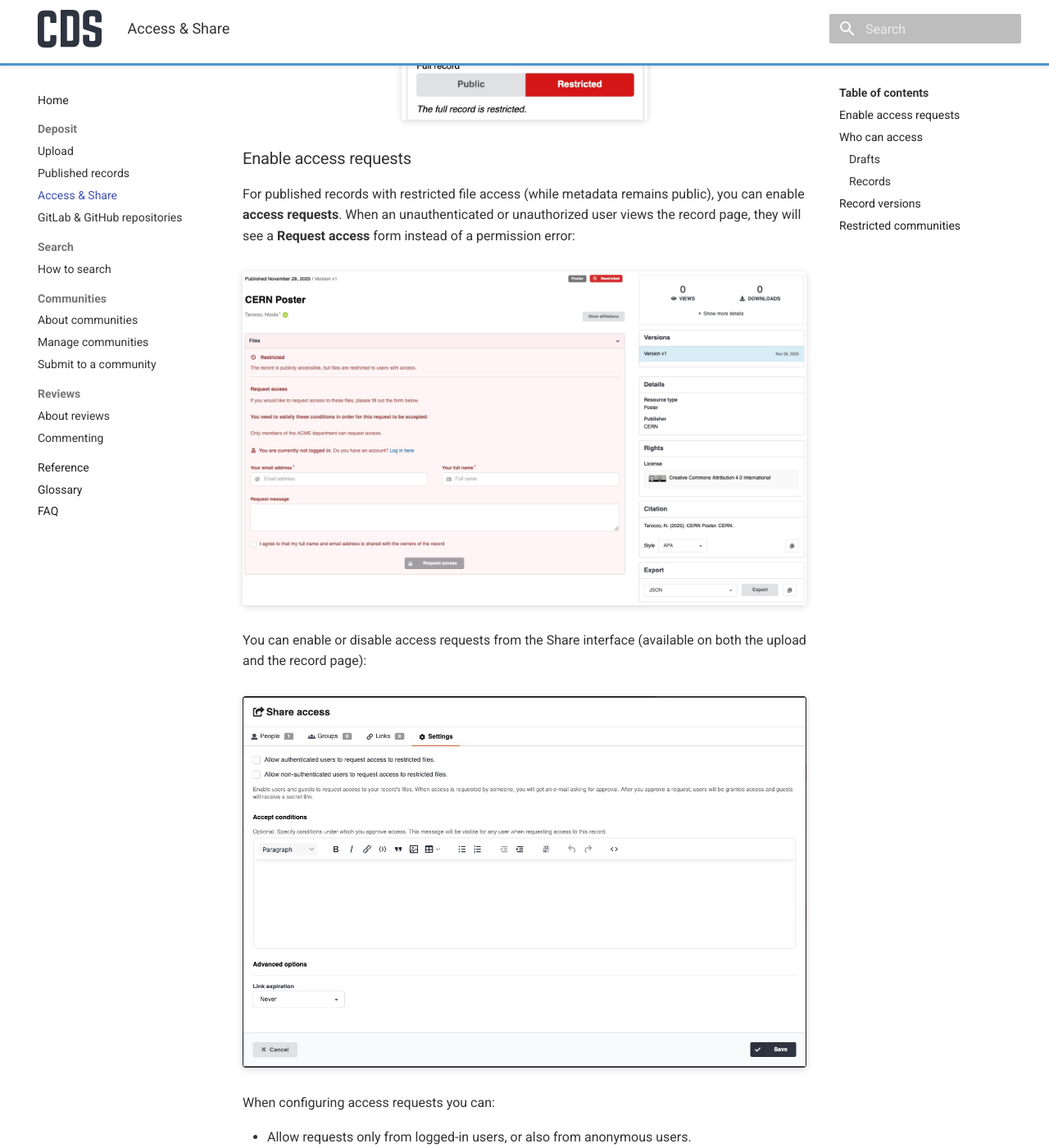
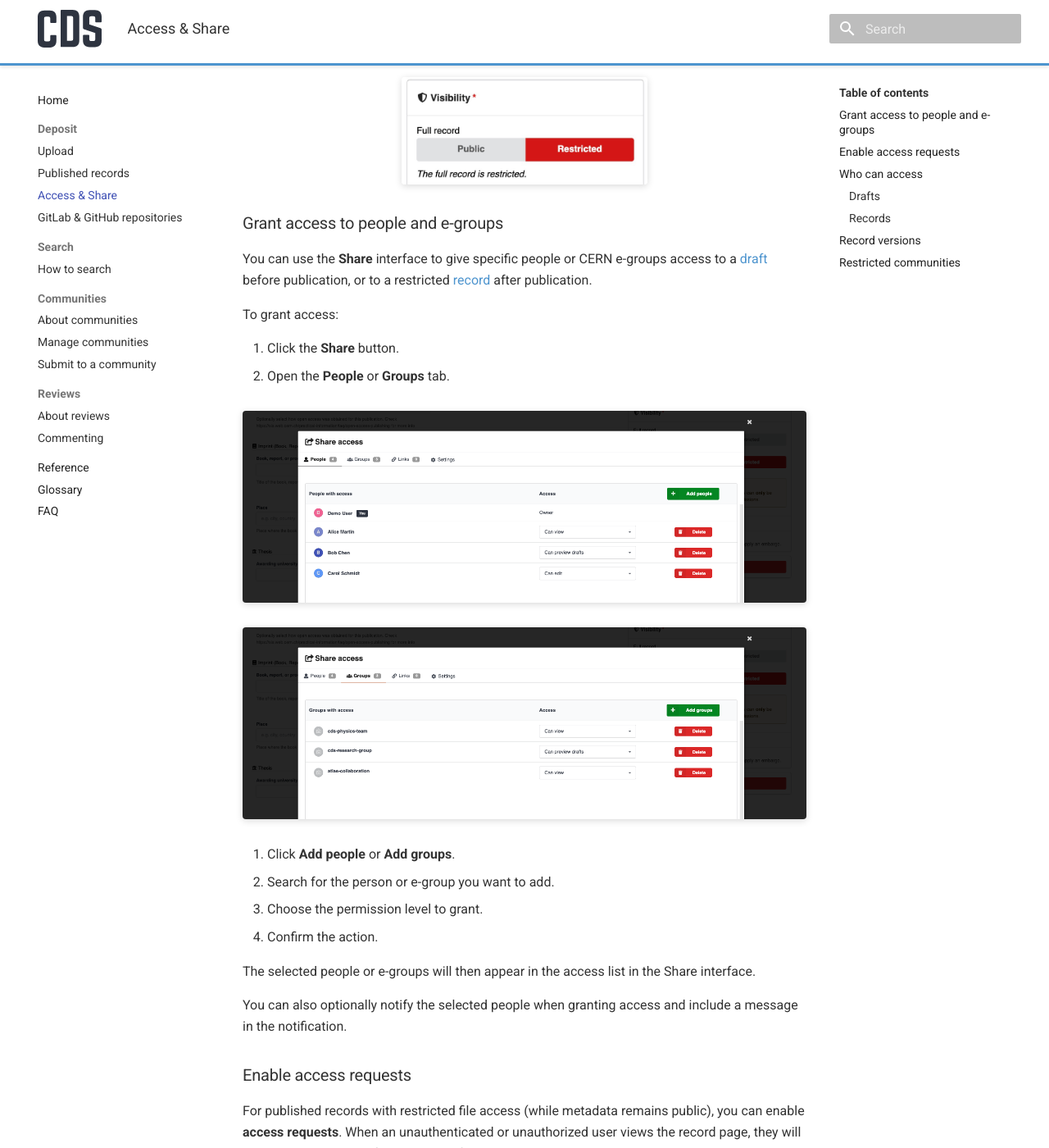
Before and after one commit to CERNDocumentServer/docs-cds-rdm, an MkDocs documentation site: the page built from docs/deposit/access-share.md, in a window 1280 px wide and 1400 px high, scrolled down 687 px. Shown: the whole window at 82% size. Built offline with MkDocs 1.6.1 and Material for MkDocs 9.7.7, drawn with Linux system fonts in a browser that asks for light colours.

Commit message:
docs: explain sharing with people and e-groups
Add Share button, People tab, and Groups tab screenshots to the access and share guide.

```diff
--- a/docs/deposit/access-share.md
+++ b/docs/deposit/access-share.md
@@ -4,13 +4,35 @@ Until published, your upload is accessible only to you; it is not visible or fin
 
 To grant others viewing or editing access to your upload, click the **Share** button:
 
-![Share button in the upload page](images/deposit-actions.jpg){ width="300" }
+![Share button in the upload page](images/share-button.png){ width="300" }
 
 The Share interface lets you specify which users and e-groups can access the upload, and assign granular permissions. You can also generate shareable links that can be sent to colleagues who cannot log in to CDS.
 
 In the **Visibility** section you can change the access settings that will apply when your upload is published. You can restrict access to the entire record (metadata and files) or restrict only the files:
 
 ![Visibility settings for an upload](images/deposit-visibility.jpg){ width="300" }
+
+### Grant access to people and e-groups
+
+You can use the **Share** interface to give specific people or CERN e-groups access to a [draft](../glossary.md#draft) before publication, or to a restricted [record](../glossary.md#published-record) after publication.
+
+To grant access:
+
+1. Click the **Share** button.
+2. Open the **People** or **Groups** tab.
+
+![People tab in the Share interface](images/share-access-people.png){ width="1200" }
+
+![Groups tab in the Share interface](images/share-access-groups.png){ width="1200" }
+
+3. Click **Add people** or **Add groups**.
+4. Search for the person or e-group you want to add.
+5. Choose the permission level to grant.
+6. Confirm the action.
+
+The selected people or e-groups will then appear in the access list in the Share interface.
+
+You can also optionally notify the selected people when granting access and include a message in the notification.
 
 ### Enable access requests
 
```
Also changed, not shown: docs/deposit/images/share-access-groups.png (added), docs/deposit/images/share-access-people.png (added), docs/deposit/images/share-button.png (added).
